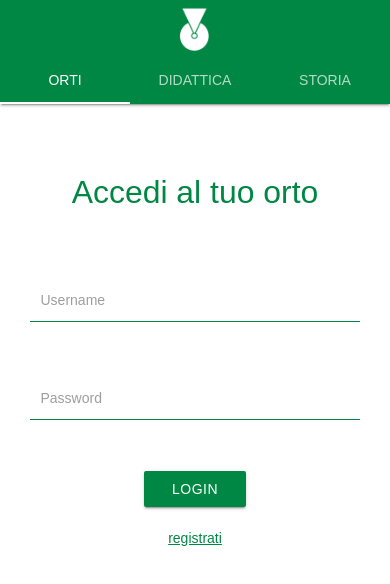
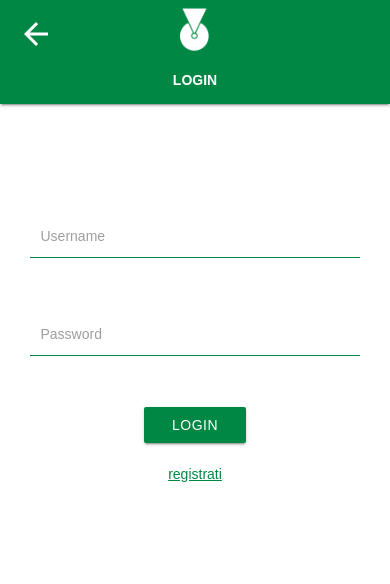
Before and after one commit to ITISPR/OrtoCultura, a plain HTML site: page www/index.html in a window 390 px wide. Both pictures are taken after a click on the picture 195 px from the left and 228 px from the top of the page. Drawn offline with Linux system fonts and the light colour scheme; some packages are replaced by stand-ins of ours.

Commit message:
Aggiunta la possibilità di tornare indietro al menù principale dalla pagina login

```diff
--- a/www/index.html
+++ b/www/index.html
@@ -18,7 +18,7 @@
 
     </head>
     <body>
-
+        <div id="menu">
             <nav class="nav-extended">
                 <div class="nav-wrapper">
                 <a href="#" class="brand-logo"><img src="img/logoWhite.png" width="56" height="56"></a>
@@ -30,11 +30,11 @@
                     </ul>
                 </div>
             </nav>
+        </div>
         <!-- DIVERSE SCHERMATE DEL MENU -->
         <div id="orti" class="col s12">
-            <!-- Flickity HTML init -->
+            <!-- CAROSELLO LOGHI -->
             <div class="carousel js-flickity">
-              <!-- images from unsplash.com -->
               <div class="carousel-cell">
                 <img src="img/logoAB.png" alt="Liceo Attilio Bertolucci" onclick="loginSchool()"/>
               </div>
--- a/www/js/index.js
+++ b/www/js/index.js
@@ -33,13 +33,16 @@ $(document).ready(function () {
 });
 
 
-function loginSchool() {
+function loginSchool(clickedImage) {
     //'use strict';
     //var url = "http://web.itis.pr.it:8080/ortocultura/wsSchedeOrtaggi/wsSchedeOrtaggi.php?callback=?";
     //$.getJSON(url, 'service=getCategories', function (resp) {
+        $("#menu").empty();
         $("#orti").empty();
-        var strLogin = '<div style="padding: 30px;"><h4 class="titoloLogin">Accedi al tuo orto</h4><br><br><div class="input-field col s6"><input id="inInput" type="text"><label id="lblInput" for="username">Username</label></div><br /><div class="input-field col s6"><input id="inInput" type="password"><label id="lblInput" for="last_name">Password</label></div><br><div class="center"><a class="waves-effect waves-light btn btnLogin">login</a><br><br><a href="" style="color: #008744;"><u>registrati</u></a></div></div>'
-        $("#orti").append(strLogin);
+        var strMenuLogin = '<nav class="nav-extended"><div class="nav-wrapper"><a href="#" class="brand-logo"><img src="img/logoWhite.png" width="56" height="56"></a><a href="" class="button-collapse"><img src="img/ic_arrow_back_white.png" style="margin-top: 45%;"></a><ul class="tabs tabs-transparent"><li class="tab"><a class="active" href="#orti"><b>Login</b></a></li></ul></div></nav>'
+        var strLoginOrto = '<div style="padding: 30px;"><br><br><div class="input-field col s6"><input id="inInput" type="text"><label id="lblInput" for="username">Username</label></div><br /><div class="input-field col s6"><input id="inInput" type="password"><label id="lblInput" for="last_name">Password</label></div><br><div class="center"><a class="waves-effect waves-light btn btnLogin">login</a><br><br><a href="" style="color: #008744;"><u>registrati</u></a></div></div>'
+        $("#menu").append(strMenuLogin);
+        $("#orti").append(strLoginOrto);
         $('.collapsible').collapsible(); //initialize Materialize-css component
     //});
 }
```
Also changed, not shown: www/img/ic_arrow_back_white.png (added). Lines whose indentation alone changed are shown as unchanged.
